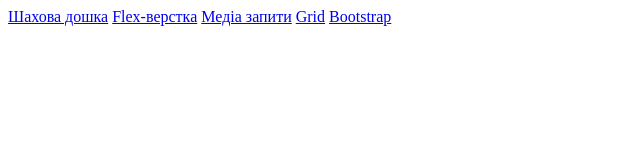
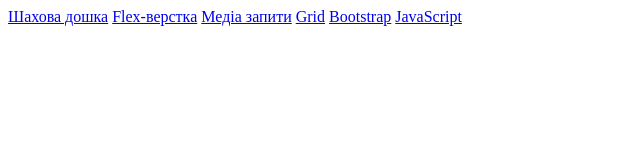
Before and after one commit to anastasiasheketa/anastasiasheketa.github.io, a plain HTML site: page index.html in a window 1280 px wide. Shown: the full height of the page, 0-640 px from the left. Drawn offline with Linux system fonts and the light colour scheme.

Commit message:
Update index.html

```diff
--- a/index.html
+++ b/index.html
@@ -9,5 +9,6 @@
 <a href="media.html">Медіа запити</a>
 <a href="grid.html">Grid</a>
 <a href="boot.html">Bootstrap</a>
+<a href="JavaScript.html">JavaScript</a>
 </body>
 </html>
```
